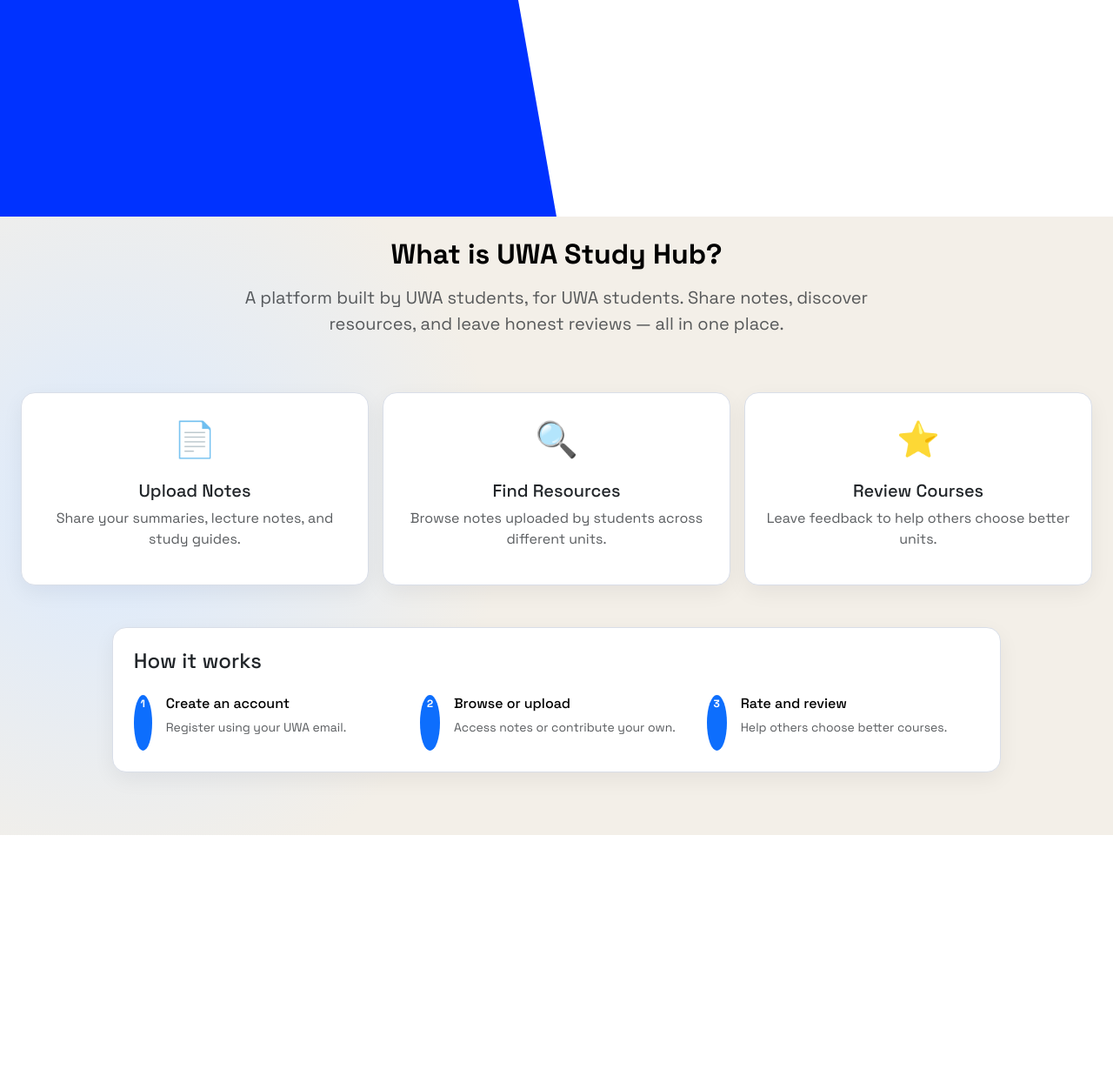
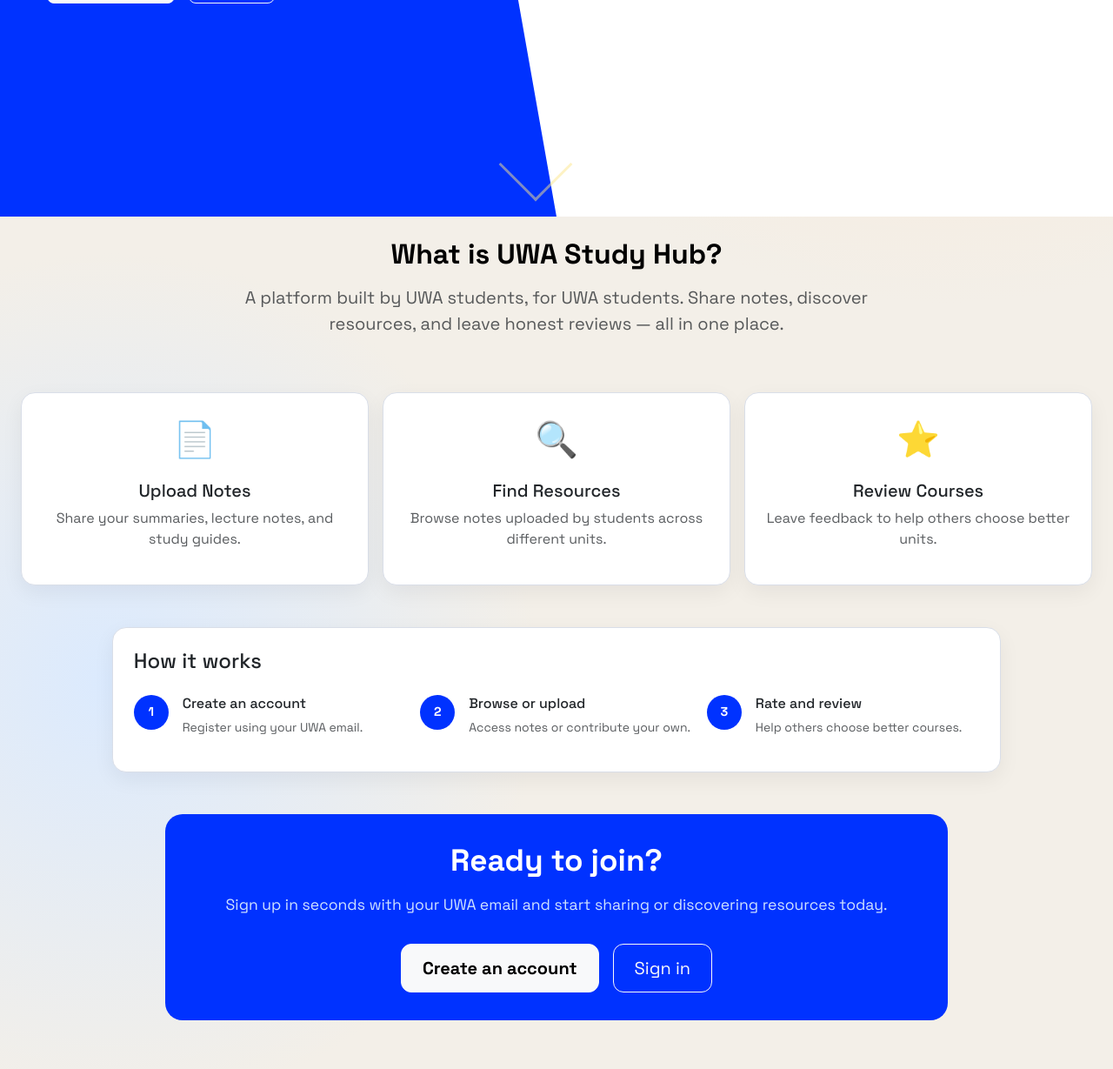
Before and after one commit to BaconPancakez/CITS3403_Project, a Flask app: page / in a window 1280 px wide. Shown: the part 551-1780 px from the top of the page at 87% size. Before the commit the page ends 1511 px from the top, so only its background shows below. Run offline with Flask 3, Linux system fonts and the light colour scheme; parts of the project's set-up code (start-up, migrations or seed data) failed here and were passed over.

Commit message:
fixed errors and made styles style color consistent, added scroll hint on landing page
Co-authored-by: Copilot <copilot@github.com>

```diff
--- a/app/routes.py
+++ b/app/routes.py
@@ -2,7 +2,7 @@ from flask import render_template, request, redirect, url_for, flash, session
 
 from app import app, db
 
-from app.models import FEATURED_COURSES, UWA_UNITS, UWA_UNITS_BY_CODE, MOCK_COURSES
+from app.models import FEATURED_COURSES, UWA_UNITS, UWA_UNITS_BY_CODE
 
 
 def _favorite_codes():
@@ -25,14 +25,14 @@ def home():
     if not session.get("is_authenticated"):
         flash("Please log in to view courses.", "warning")
         return redirect(url_for("login"))
-    return render_template("home.html", courses=MOCK_COURSES)
+    return render_template("home.html", courses=FEATURED_COURSES)
 
 
 @app.route("/admin")
 def admin():
     if not session.get("is_authenticated"):
         return redirect(url_for("login"))
-    return render_template("admin.html", courses=MOCK_COURSES)
+    return render_template("admin.html", courses=FEATURED_COURSES)
 
 
 @app.route("/course")
--- a/app/static/css/style.css
+++ b/app/static/css/style.css
@@ -1,4 +1,4 @@
-* {
+body {
     color: black;
     box-sizing: border-box;
 }
@@ -32,12 +32,6 @@
     background: #ffffff;
 }
 
-.hero__carousel._viewport {
-    position: relative;
-    width: 100%;
-    height: 100%;
-}
-
 .hero__carousel ._viewport {
     position: relative;
     width: 100%;
@@ -56,7 +50,7 @@
     padding: 0;
 }
 
-/* Responsive images */
+/* Desktop image */
 .hero__carousel ._frame ._large {
     position: absolute;
     top: 50%;
@@ -67,18 +61,19 @@
     max-width: 700px;
     max-height: 1000px;
     object-fit: contain;
-    z-index: 1;
+    z-index: 2;
 }
 
+/* Hide mobile image by default */
 .hero__carousel ._frame ._small {
     display: none;
 }
 
-/* Landing page hero base shape */
+/* Blue polygon */
 ._base {
     grid-column: 1 / 3;
     grid-row: 1 / -1;
-    z-index: 2;
+    z-index: 1;
     background: #0032ff;
     position: relative;
 
@@ -99,24 +94,23 @@
     );
 }
 
-/* Hero overlay/content */
-.hero-overlay,
-.hero__carousel ._frame ._content {
+/* Hero content */
+.hero-overlay {
     position: absolute;
     top: 0;
-    left: 0;
+    left: 2rem;
     width: 100%;
     height: 100%;
     z-index: 3;
     display: flex;
     flex-direction: column;
     justify-content: center;
-    padding: 3rem 2rem;
+    max-width: 500px;
     color: #ffffff;
 }
 
-.hero-overlay h2,
-.hero__carousel ._frame ._content h2 {
+/* Title */
+.hero-overlay .hero-title {
     color: #ffffff;
     font-family: "Bricolage Grotesque", system-ui, sans-serif;
     font-size: clamp(2rem, 5vw, 3.5rem);
@@ -126,65 +120,125 @@
     text-shadow: 0 4px 12px rgba(0, 0, 0, 0.3);
 }
 
-.hero-overlay .hero-title {
-    color: #ffffff;
-    font-family: "Bricolage Grotesque", system-ui, sans-serif;
-
-
-/* Content text styling */
-.hero__carousel ._frame ._content .ck-content p {
+/* Subtitle */
+.hero-overlay .hero-kicker {
     color: #ffffff;
     font-size: 1.1rem;
     font-weight: 500;
     margin-bottom: 2rem;
+    text-shadow: 0 2px 6px rgba(0, 0, 0, 0.3);
 }
 
-.hero__carousel ._frame ._content h2 {
-    color: #ffffff;
-    font-family: "Bricolage Grotesque", system-ui, sans-serif;
-    font-size: clamp(2rem, 5vw, 3.5rem);
-    font-weight: 800;
-    line-height: 1.1;
-    margin-bottom: 1rem;
-    text-shadow: 0 4px 12px rgba(0, 0, 0, 0.3);
-}   font-size: clamp(2rem, 5vw, 3.5rem);
-    font-weight: 800;
-    line-height: 1.1;
-    margin-bottom: 1rem;
-    text-shadow: 0 4px 12px rgba(0, 0, 0, 0.3);
+/* Buttons spacing */
+.hero-overlay .btn {
+    margin-top: 0.5rem;
 }
 
-.hero-overlay .hero-kicker {
-    color: #fff9e6;
+.step-circle {
+    width: 40px;
+    height: 40px;
+    min-width: 40px;
+
+    border-radius: 50%;
+    background-color: #0032ff;
+    color: #ffffff !important;
+
+    display: flex;
+    align-items: center;
+    justify-content: center;
+
+    font-weight: 600;
+    font-size: 0.9rem;
+}
+
+/* Bottom blue create box */
+.cta-section {
+    background: #0032ff;
+    padding: 2rem 1.5rem;
+    border-radius: 20px;
+    margin: 2rem auto;
+    max-width: 900px;
+}
+
+
+.cta-container {
+    max-width: 900px;
+    margin: 0 auto;
+}
+
+.cta-title {
+    color: #ffffff;
+    font-size: 2.2rem;
+    font-weight: 700;
+    margin-bottom: 1rem;
+}
+
+.cta-subtitle {
+    color: #cfe2ff;
     font-size: 1.1rem;
-    font-weight: 500;
     margin-bottom: 2rem;
 }
 
-/* Hero image section */
-.hero-image {
-    grid-column: 2 / -1;
-    grid-row: 1 / -1;
+.cta-buttons {
     display: flex;
-    align-items: center;
     justify-content: center;
-    padding: 2rem;
-    background: #ffffff;
-    position: relative;
-    z-index: 1;
+    gap: 1rem;
+    flex-wrap: wrap;
 }
 
-.hero-image img {
-    max-width: 100%;
-    height: auto;
-    object-fit: contain;
+.cta-buttons .btn-light {
+    color: #000;
+    font-weight: 600;
+    padding: 0.75rem 1.5rem;
+    border-radius: 12px;
 }
 
-/* Responsive mobile/tablet adjustment */
+.cta-buttons .btn-outline-light {
+    border-radius: 12px;
+    padding: 0.75rem 1.5rem;
+}
+
+/*indicating scroll arrow*/
+.scroll-indicator {
+    position: absolute;
+    bottom: 30px;
+    left: 50%;
+    transform: translateX(-90%);
+    z-index: 999;
+    opacity: 1;
+}
+
+.scroll-indicator span {
+    display: block;
+    width: 60px;
+    height: 60px;
+    border-bottom: 3px solid #fde68a;
+    border-right: 3px solid #fde68a;
+    transform: rotate(45deg);
+}
+
+/* subtle animation */
+@keyframes scrollDown {
+    0% {
+        transform: rotate(45deg) translate(0, 0);
+        opacity: 0.3;
+    }
+    50% {
+        transform: rotate(45deg) translate(5px, 5px);
+        opacity: 0.8;
+    }
+    100% {
+        transform: rotate(45deg) translate(0, 0);
+        opacity: 0.3;
+    }
+}
+
+/* Responsive */
 @media (max-width: 999px), (max-height: 499px) {
     .hero__carousel {
         min-height: 500px;
-    /* Show mobile image, hide desktop */
+    }
+
     .hero__carousel ._frame ._large {
         display: none;
     }
@@ -221,13 +275,9 @@
         );
     }
 
-    .hero-overlay .hero-title,
-    .hero__carousel ._frame ._content h2
-            35% 76px,
-            100% 0,
-            100% 100%,
-            0 100%
-        );
+    .hero-overlay {
+        left: 1rem;
+        max-width: 90%;
     }
 
     .hero-overlay .hero-title {
--- /dev/null
+++ b/app/static/js/style.js
@@ -0,0 +1,10 @@
+window.addEventListener("scroll", function () {
+    const arrow = document.querySelector(".scroll-indicator");
+    if (!arrow) return;
+
+    if (window.scrollY > 50) {
+        arrow.style.opacity = "0";
+    } else {
+        arrow.style.opacity = "0.5";
+    }
+});
--- a/app/templates/base.html
+++ b/app/templates/base.html
@@ -23,7 +23,7 @@
         <aside class="sidebar{% if 'landing-page' in self.body_class() %} d-none{% endif %}">
             <!-- <div class="sidebar-brand">Admin</div> -->
             <nav class="sidebar-nav">
-                <a class="nav-link{% if request.endpoint == 'dashboard' or (request.endpoint == 'index' and is_authenticated) %} active{% endif %}" href="{{ url_for('dashboard') }}">Home</a>
+                <a class="nav-link{% if request.endpoint == 'home' or (request.endpoint == 'index' and is_authenticated) %} active{% endif %}" href="{{ url_for('home') }}">Home</a>
                 <a class="nav-link{% if request.endpoint in ['course_list', 'course_detail'] %} active{% endif %}" href="{{ url_for('course_list') }}">Courses</a>
                 {% if not is_authenticated %}
                     <a class="nav-link{% if request.endpoint == 'login' %} active{% endif %}" href="{{ url_for('login') }}">Login</a>
--- a/app/templates/landing.html
+++ b/app/templates/landing.html
@@ -15,8 +15,8 @@
         <div class="_frame">
 
             <img
-                src="{{ url_for('static', filename='images/web-logo.png') }}"
-                alt="UUUA logo"
+                src="{{ url_for('static', filename='image/web-logo.png') }}"
+                alt="web-logo"
                 class="_large"
             />
 
@@ -38,6 +38,9 @@
                 </div>
             </div>
 
+            <div class="scroll-indicator">
+                    <span></span>
+            </div>
         </div>
     </div>
 </section>
@@ -113,7 +116,7 @@
 
                             <div class="col-md-4">
                                 <div class="d-flex gap-3">
-                                    <span class="badge bg-primary rounded-circle">1</span>
+                                    <span class="step-circle">1</span>
                                     <div>
                                         <h6>Create an account</h6>
                                         <p class="small text-muted">
@@ -125,7 +128,7 @@
 
                             <div class="col-md-4">
                                 <div class="d-flex gap-3">
-                                    <span class="badge bg-primary rounded-circle">2</span>
+                                    <span class="step-circle">2</span>
                                     <div>
                                         <h6>Browse or upload</h6>
                                         <p class="small text-muted">
@@ -137,7 +140,7 @@
 
                             <div class="col-md-4">
                                 <div class="d-flex gap-3">
-                                    <span class="badge bg-primary rounded-circle">3</span>
+                                    <span class="step-circle">3</span>
                                     <div>
                                         <h6>Rate and review</h6>
                                         <p class="small text-muted">
@@ -154,6 +157,23 @@
             </div>
         </div>
     </section>
+    <section class="cta-section">
+        <div class="cta-container text-center">
+            <h2 class="cta-title">Ready to join?</h2>
+            <p class="cta-subtitle">
+                Sign up in seconds with your UWA email and start sharing or discovering resources today.
+            </p>
+
+            <div class="cta-buttons">
+                <a href="{{ url_for('signup') }}" class="btn btn-light btn-lg">
+                    Create an account
+                </a>
+                <a href="{{ url_for('login') }}" class="btn btn-outline-light btn-lg">
+                    Sign in
+                </a>
+            </div>
+        </div>
+    </section>
 
 </main>
 
```
